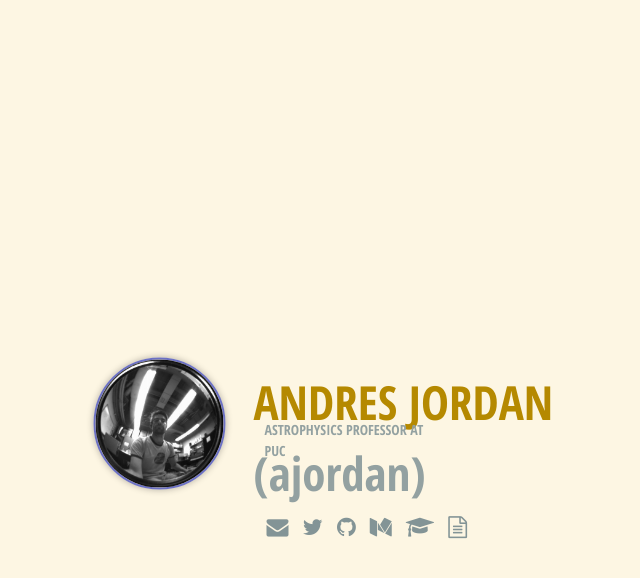
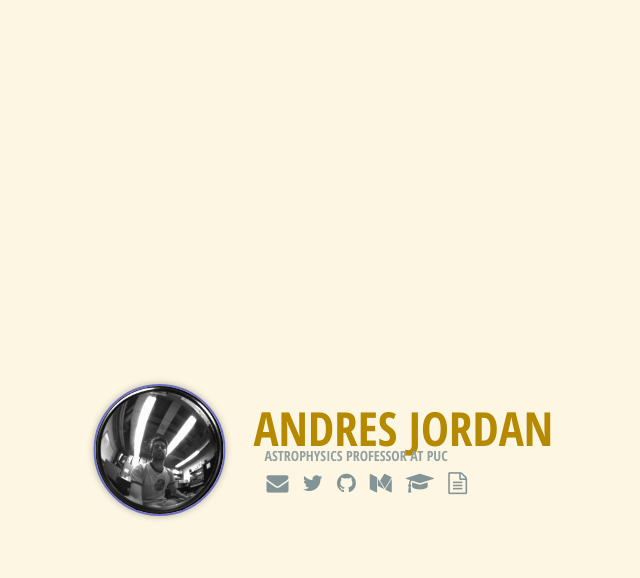
Before and after one commit to andres-jordan/andres-jordan.github.io, a Jekyll site: the page built from index.html, in a window 1280 px wide. Shown: the top 578 px of the page, without its empty margins (254-894 px from the left). Built offline with Jekyll 4.4.1, drawn with Linux system fonts in a browser that asks for light colours; nearby versions of some CDN libraries.

Commit message:
erased nickname

```diff
--- a/index.html
+++ b/index.html
@@ -7,7 +7,6 @@ layout: default
     <span class="content">
       <span class="site-title">
         <span class="site-name">{{ site.person_name }}</span>
-        <span class="site-nickname">({{ site.person_nickname }})</span>
         <span class="site-description">{{ site.description }}</span>
       </span>
       <div class="site-links">
```
